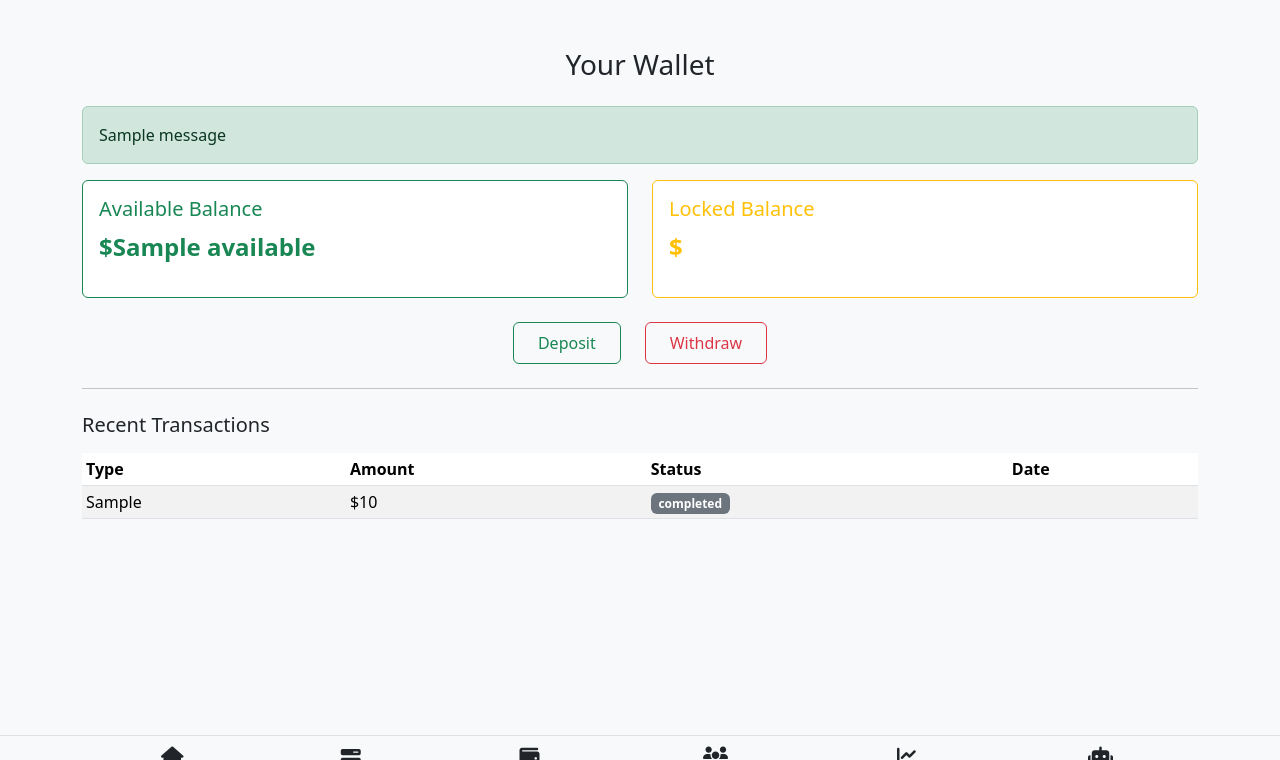
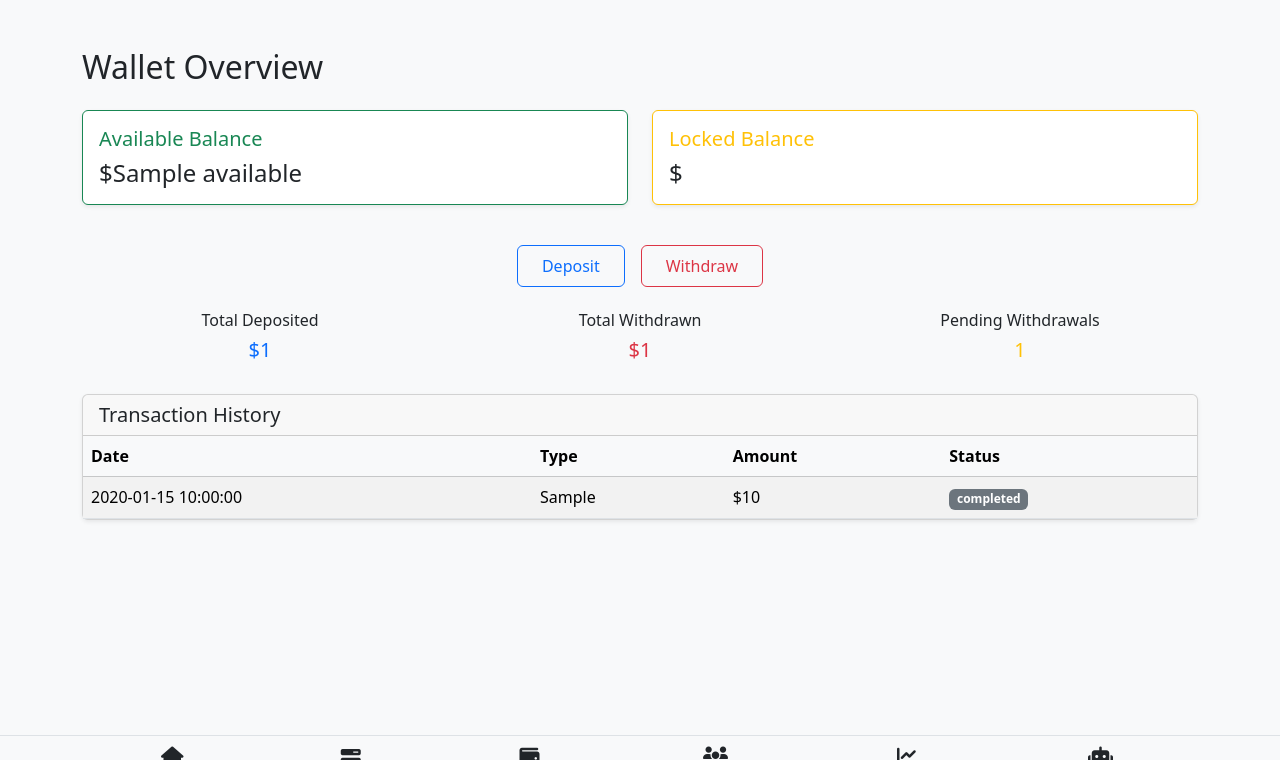
Before and after one commit to vumiiliakonga2-ctrl/-ai-invest-app, a Flask app: template templates/wallet.html in a window 1280 px wide. Shown: the top 760 px of the page. Run offline with Flask 3, Linux system fonts and the light colour scheme; the template is opened without the code that fills it: most values are stand-ins (such as "Sample title", 1, 10 or a date in 2020); one stand-in notice (Sample message) is shown.

Commit message:
Update wallet.html

```diff
--- a/templates/wallet.html
+++ b/templates/wallet.html
@@ -1,72 +1,96 @@
 {% extends "base.html" %}
-{% block title %}Wallet - AI Investment{% endblock %}
 
 {% block content %}
 <div class="container mt-5">
-  <h3 class="text-center mb-4">Your Wallet</h3>
+  <h2 class="mb-4">Wallet Overview</h2>
 
-  {% with messages = get_flashed_messages(with_categories=true) %}
-    {% for category, msg in messages %}
-      <div class="alert alert-{{ category }}">{{ msg }}</div>
-    {% endfor %}
-  {% endwith %}
-
-  <div class="row mb-4">
-    <div class="col-md-6">
-      <div class="card p-3 border-success">
-        <h5 class="text-success">Available Balance</h5>
-        <p class="fs-4 fw-bold text-success">${{ wallet.available }}</p>
+  <!-- Wallet Balance Summary -->
+  <div class="row">
+    <div class="col-md-6 mb-3">
+      <div class="card border-success shadow-sm">
+        <div class="card-body">
+          <h5 class="card-title text-success">Available Balance</h5>
+          <p class="card-text h4">${{ wallet.available }}</p>
         </div>
       </div>
-    <div class="col-md-6">
-      <div class="card p-3 border-warning">
-        <h5 class="text-warning">Locked Balance</h5>
-        <p class="fs-4 fw-bold text-warning">${{ wallet.locked }}</p>
+    </div>
+    <div class="col-md-6 mb-3">
+      <div class="card border-warning shadow-sm">
+        <div class="card-body">
+          <h5 class="card-title text-warning">Locked Balance</h5>
+          <p class="card-text h4">${{ wallet.locked }}</p>
+        </div>
       </div>
     </div>
   </div>
 
-  <div class="d-flex justify-content-center gap-4 mb-4">
-    <a href="{{ url_for('deposit') }}" class="btn btn-outline-success px-4 py-2">Deposit</a>
-    <a href="{{ url_for('withdraw') }}" class="btn btn-outline-danger px-4 py-2">Withdraw</a>
+  <!-- Action Buttons -->
+  <div class="d-flex justify-content-center my-4 gap-3">
+    <a href="{{ url_for('deposit') }}" class="btn btn-outline-primary px-4 py-2">Deposit</a>
+    <a href="{{ url_for('withdraw_request') }}" class="btn btn-outline-danger px-4 py-2">Withdraw</a>
   </div>
 
-  <hr class="my-4">
+  <!-- Summary Stats -->
+  <div class="row text-center my-4">
+    <div class="col-md-4">
+      <h6>Total Deposited</h6>
+      <p class="text-primary h5">${{ total_deposit }}</p>
+    </div>
+    <div class="col-md-4">
+      <h6>Total Withdrawn</h6>
+      <p class="text-danger h5">${{ total_withdrawn }}</p>
+    </div>
+    <div class="col-md-4">
+      <h6>Pending Withdrawals</h6>
+      <p class="text-warning h5">{{ pending_withdrawals | length }}</p>
+    </div>
+  </div>
 
+  <!-- Transactions Table -->
+  <div class="card mt-4 shadow-sm">
+    <div class="card-header">
+      <h5 class="mb-0">Transaction History</h5>
+    </div>
+    <div class="card-body p-0">
       {% if transactions %}
-  <h5 class="mb-3">Recent Transactions</h5>
-  <table class="table table-sm table-striped">
-    <thead>
+      <div class="table-responsive">
+        <table class="table table-striped mb-0">
+          <thead class="table-light">
             <tr>
-        <th>Type</th>
-        <th>Amount</th>
-        <th>Status</th>
-        <th>Date</th>
+              <th scope="col">Date</th>
+              <th scope="col">Type</th>
+              <th scope="col">Amount</th>
+              <th scope="col">Status</th>
             </tr>
           </thead>
           <tbody>
             {% for tx in transactions %}
             <tr>
-        <td>{{ tx.tx_type|capitalize }}</td>
+              <td>{{ tx.timestamp[:19].replace('T', ' ') }}</td>
+              <td class="text-capitalize">{{ tx.tx_type }}</td>
               <td>${{ tx.amount }}</td>
               <td>
-          {% if tx.status == 'finished' %}
-            <span class="badge bg-success">Success</span>
+                {% if tx.status == 'approved' %}
+                  <span class="badge bg-success">{{ tx.status }}</span>
                 {% elif tx.status == 'pending' %}
-            <span class="badge bg-warning text-dark">Pending</span>
+                  <span class="badge bg-warning text-dark">{{ tx.status }}</span>
                 {% elif tx.status == 'rejected' %}
-            <span class="badge bg-danger">Rejected</span>
+                  <span class="badge bg-danger">{{ tx.status }}</span>
                 {% else %}
                   <span class="badge bg-secondary">{{ tx.status }}</span>
                 {% endif %}
               </td>
-        <td>{{ tx.timestamp.split('T')[0] }}</td>
             </tr>
             {% endfor %}
           </tbody>
         </table>
+      </div>
       {% else %}
-  <div class="alert alert-info text-center">No transactions yet.</div>
+        <div class="p-3 text-center text-muted">
+          No transactions found.
+        </div>
       {% endif %}
     </div>
+  </div>
+</div>
 {% endblock %}
```
Lines whose indentation alone changed are shown as unchanged.
